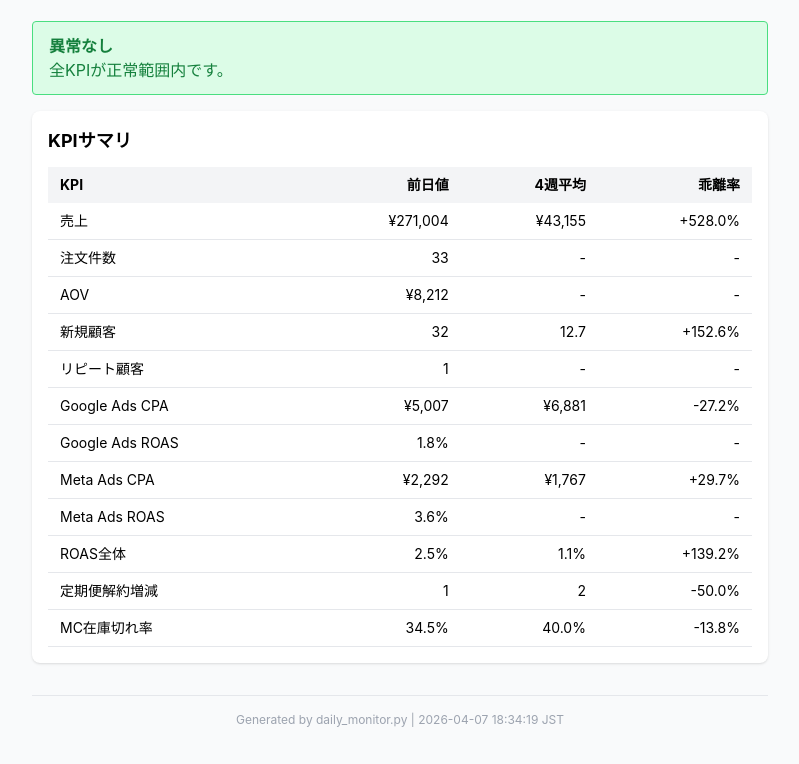
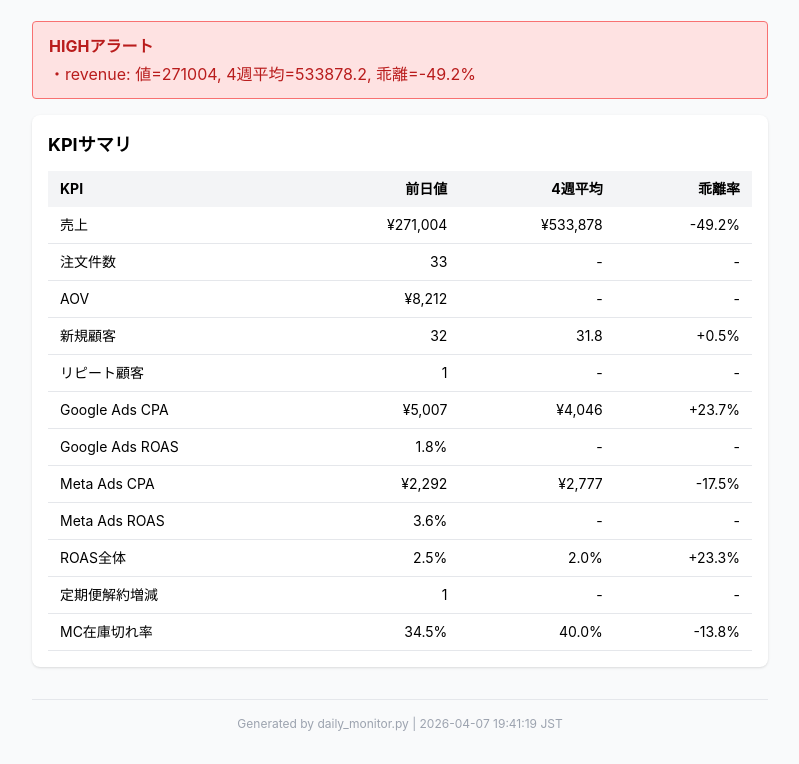
Before and after one commit to hd-Designs/mitsubachi-report, a plain HTML site: page daily/2026-04-06/index.html in a window 1280 px wide. Shown: the part 111-875 px from the top of the page, without its empty margins (240-1039 px from the left). Drawn offline with nearby package versions, Linux system fonts and the light colour scheme.

Commit message:
publish daily/2026-04-06

```diff
--- a/daily/2026-04-06/index.html
+++ b/daily/2026-04-06/index.html
@@ -12,9 +12,9 @@
   <h1 class="text-2xl font-bold">日次KPIレポート 2026-04-06（月）</h1>
 </header>
 
-<div class="bg-green-100 border border-green-400 text-green-700 px-4 py-3 rounded mb-4">
-<p class="font-bold">異常なし</p>
-<p>全KPIが正常範囲内です。</p>
+<div class="bg-red-100 border border-red-400 text-red-700 px-4 py-3 rounded mb-4">
+<p class="font-bold">HIGHアラート</p>
+<p class="mt-1">・revenue: 値=271004, 4週平均=533878.2, 乖離=-49.2%</p>
 </div>
 
 
@@ -25,17 +25,17 @@
 <tr><th class="py-2 px-3 text-left">KPI</th><th class="py-2 px-3 text-right">前日値</th><th class="py-2 px-3 text-right">4週平均</th><th class="py-2 px-3 text-right">乖離率</th></tr>
 </thead>
 <tbody>
-<tr class="border-b"><td class="py-2 px-3">売上</td><td class="py-2 px-3 text-right">¥271,004</td><td class="py-2 px-3 text-right">¥43,155</td><td class="py-2 px-3 text-right">+528.0%</td></tr>
+<tr class="border-b"><td class="py-2 px-3">売上</td><td class="py-2 px-3 text-right">¥271,004</td><td class="py-2 px-3 text-right">¥533,878</td><td class="py-2 px-3 text-right">-49.2%</td></tr>
 <tr class="border-b"><td class="py-2 px-3">注文件数</td><td class="py-2 px-3 text-right">33</td><td class="py-2 px-3 text-right">-</td><td class="py-2 px-3 text-right">-</td></tr>
 <tr class="border-b"><td class="py-2 px-3">AOV</td><td class="py-2 px-3 text-right">¥8,212</td><td class="py-2 px-3 text-right">-</td><td class="py-2 px-3 text-right">-</td></tr>
-<tr class="border-b"><td class="py-2 px-3">新規顧客</td><td class="py-2 px-3 text-right">32</td><td class="py-2 px-3 text-right">12.7</td><td class="py-2 px-3 text-right">+152.6%</td></tr>
+<tr class="border-b"><td class="py-2 px-3">新規顧客</td><td class="py-2 px-3 text-right">32</td><td class="py-2 px-3 text-right">31.8</td><td class="py-2 px-3 text-right">+0.5%</td></tr>
 <tr class="border-b"><td class="py-2 px-3">リピート顧客</td><td class="py-2 px-3 text-right">1</td><td class="py-2 px-3 text-right">-</td><td class="py-2 px-3 text-right">-</td></tr>
-<tr class="border-b"><td class="py-2 px-3">Google Ads CPA</td><td class="py-2 px-3 text-right">¥5,007</td><td class="py-2 px-3 text-right">¥6,881</td><td class="py-2 px-3 text-right">-27.2%</td></tr>
+<tr class="border-b"><td class="py-2 px-3">Google Ads CPA</td><td class="py-2 px-3 text-right">¥5,007</td><td class="py-2 px-3 text-right">¥4,046</td><td class="py-2 px-3 text-right">+23.7%</td></tr>
 <tr class="border-b"><td class="py-2 px-3">Google Ads ROAS</td><td class="py-2 px-3 text-right">1.8%</td><td class="py-2 px-3 text-right">-</td><td class="py-2 px-3 text-right">-</td></tr>
-<tr class="border-b"><td class="py-2 px-3">Meta Ads CPA</td><td class="py-2 px-3 text-right">¥2,292</td><td class="py-2 px-3 text-right">¥1,767</td><td class="py-2 px-3 text-right">+29.7%</td></tr>
+<tr class="border-b"><td class="py-2 px-3">Meta Ads CPA</td><td class="py-2 px-3 text-right">¥2,292</td><td class="py-2 px-3 text-right">¥2,777</td><td class="py-2 px-3 text-right">-17.5%</td></tr>
 <tr class="border-b"><td class="py-2 px-3">Meta Ads ROAS</td><td class="py-2 px-3 text-right">3.6%</td><td class="py-2 px-3 text-right">-</td><td class="py-2 px-3 text-right">-</td></tr>
-<tr class="border-b"><td class="py-2 px-3">ROAS全体</td><td class="py-2 px-3 text-right">2.5%</td><td class="py-2 px-3 text-right">1.1%</td><td class="py-2 px-3 text-right">+139.2%</td></tr>
-<tr class="border-b"><td class="py-2 px-3">定期便解約増減</td><td class="py-2 px-3 text-right">1</td><td class="py-2 px-3 text-right">2</td><td class="py-2 px-3 text-right">-50.0%</td></tr>
+<tr class="border-b"><td class="py-2 px-3">ROAS全体</td><td class="py-2 px-3 text-right">2.5%</td><td class="py-2 px-3 text-right">2.0%</td><td class="py-2 px-3 text-right">+23.3%</td></tr>
+<tr class="border-b"><td class="py-2 px-3">定期便解約増減</td><td class="py-2 px-3 text-right">1</td><td class="py-2 px-3 text-right">-</td><td class="py-2 px-3 text-right">-</td></tr>
 <tr class="border-b"><td class="py-2 px-3">MC在庫切れ率</td><td class="py-2 px-3 text-right">34.5%</td><td class="py-2 px-3 text-right">40.0%</td><td class="py-2 px-3 text-right">-13.8%</td></tr>
 
 </tbody>
@@ -43,6 +43,6 @@
 </section>
 
 <footer class="text-center text-xs text-gray-400 mt-8 pt-4 border-t">
-<p>Generated by daily_monitor.py | 2026-04-07 18:34:19 JST</p>
+<p>Generated by daily_monitor.py | 2026-04-07 19:41:19 JST</p>
 </footer>
 </div></body></html>
```
Also changed, not shown: index.html (+1 -1 lines).
